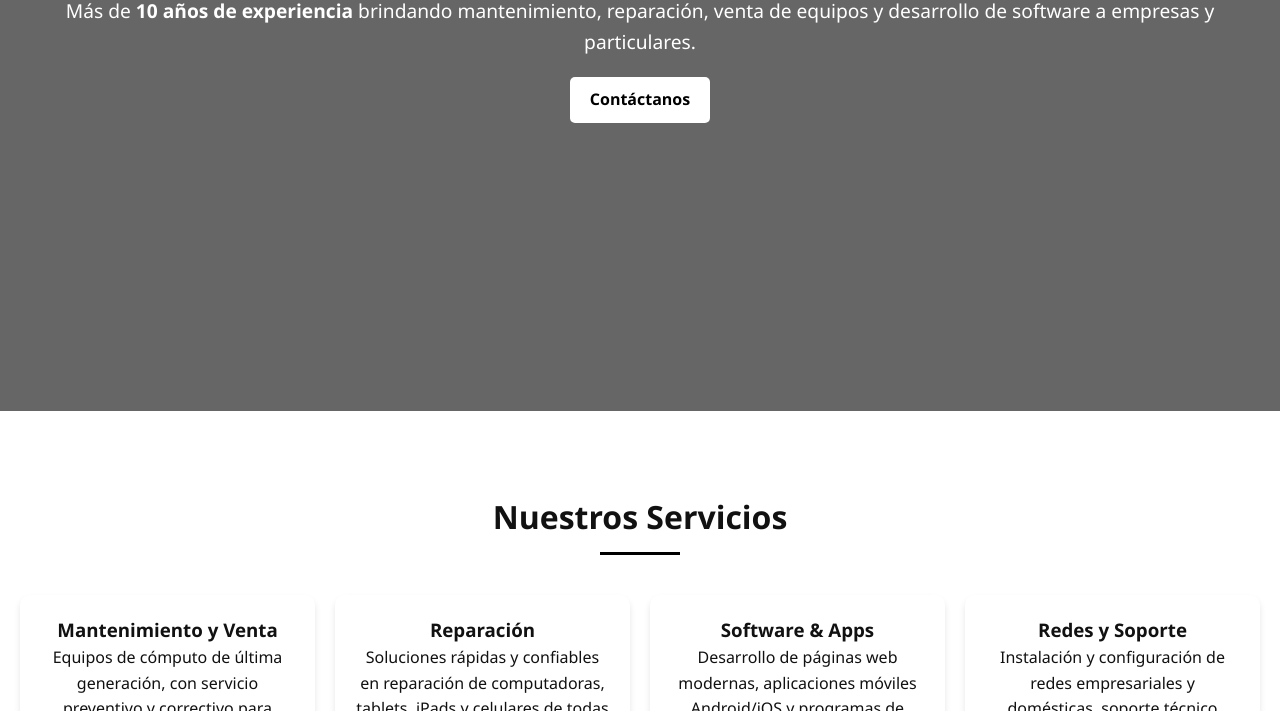
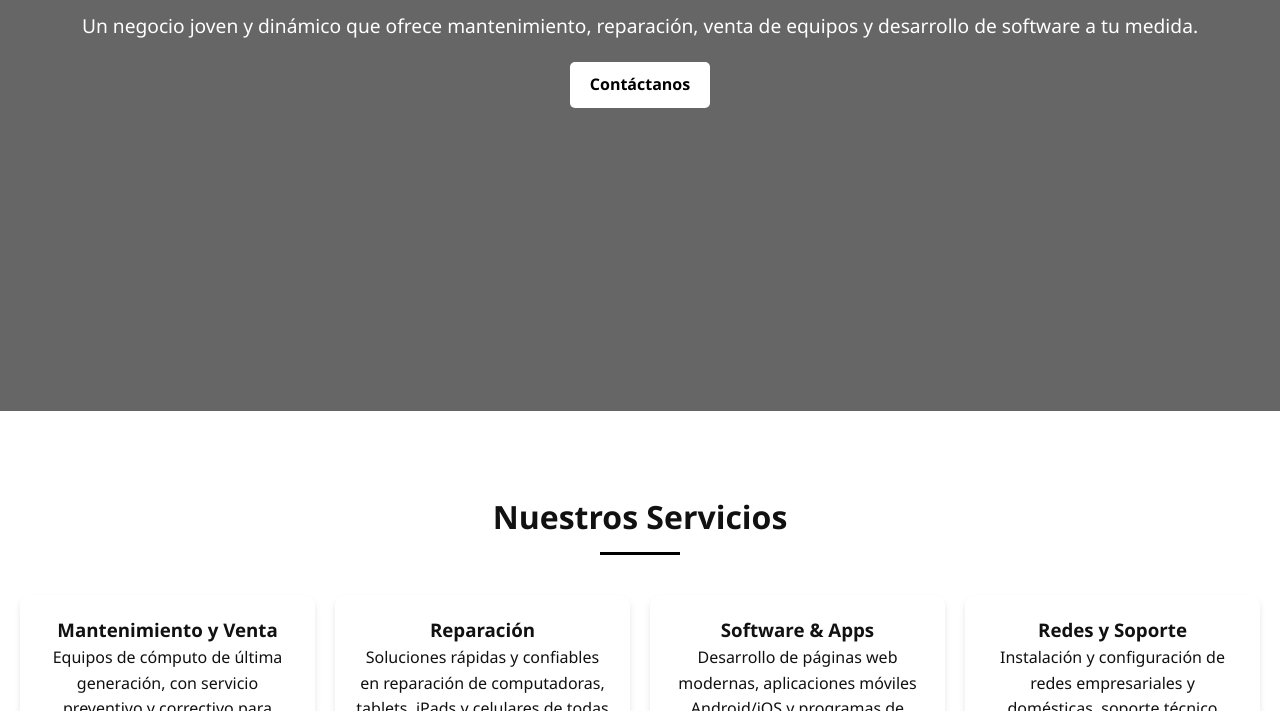
Before and after one commit to jgomez97/equipos-norte, a plain HTML site: page index.html in a window 1280 px wide. Shown: the part 389-1100 px from the top of the page. Drawn offline with Linux system fonts and the light colour scheme.

Commit message:
Update index.html

```diff
--- a/index.html
+++ b/index.html
@@ -27,7 +27,7 @@
   <section id="inicio" class="hero">
     <div class="hero-text">
       <h1>Soluciones Integrales en Tecnología</h1>
-      <p>Más de <strong>10 años de experiencia</strong> brindando mantenimiento, reparación, venta de equipos y desarrollo de software a empresas y particulares.</p>
+      <p>Un negocio joven y dinámico que ofrece mantenimiento, reparación, venta de equipos y desarrollo de software a tu medida.</p>
       <a href="#contacto" class="btn">Contáctanos</a>
     </div>
   </section>
```
